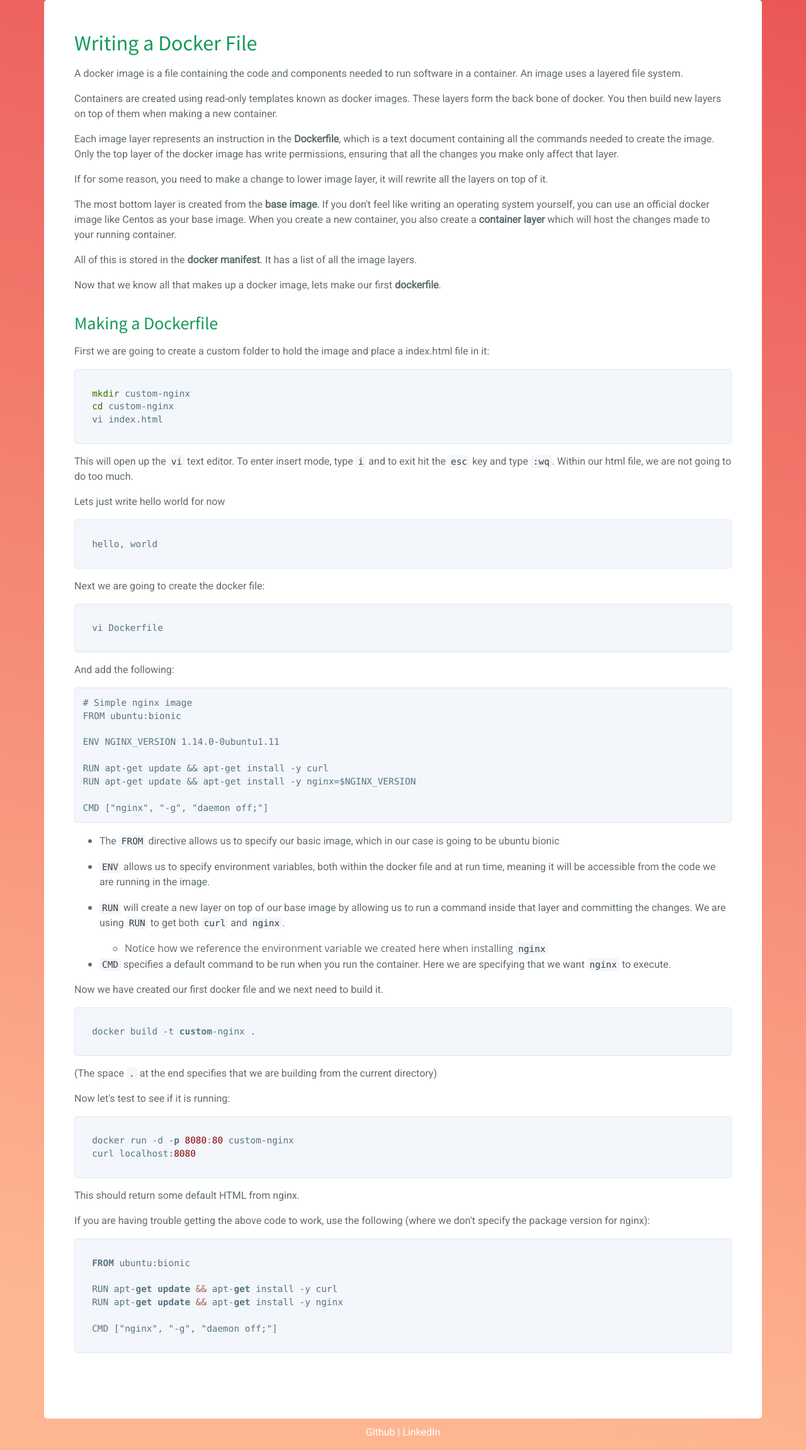
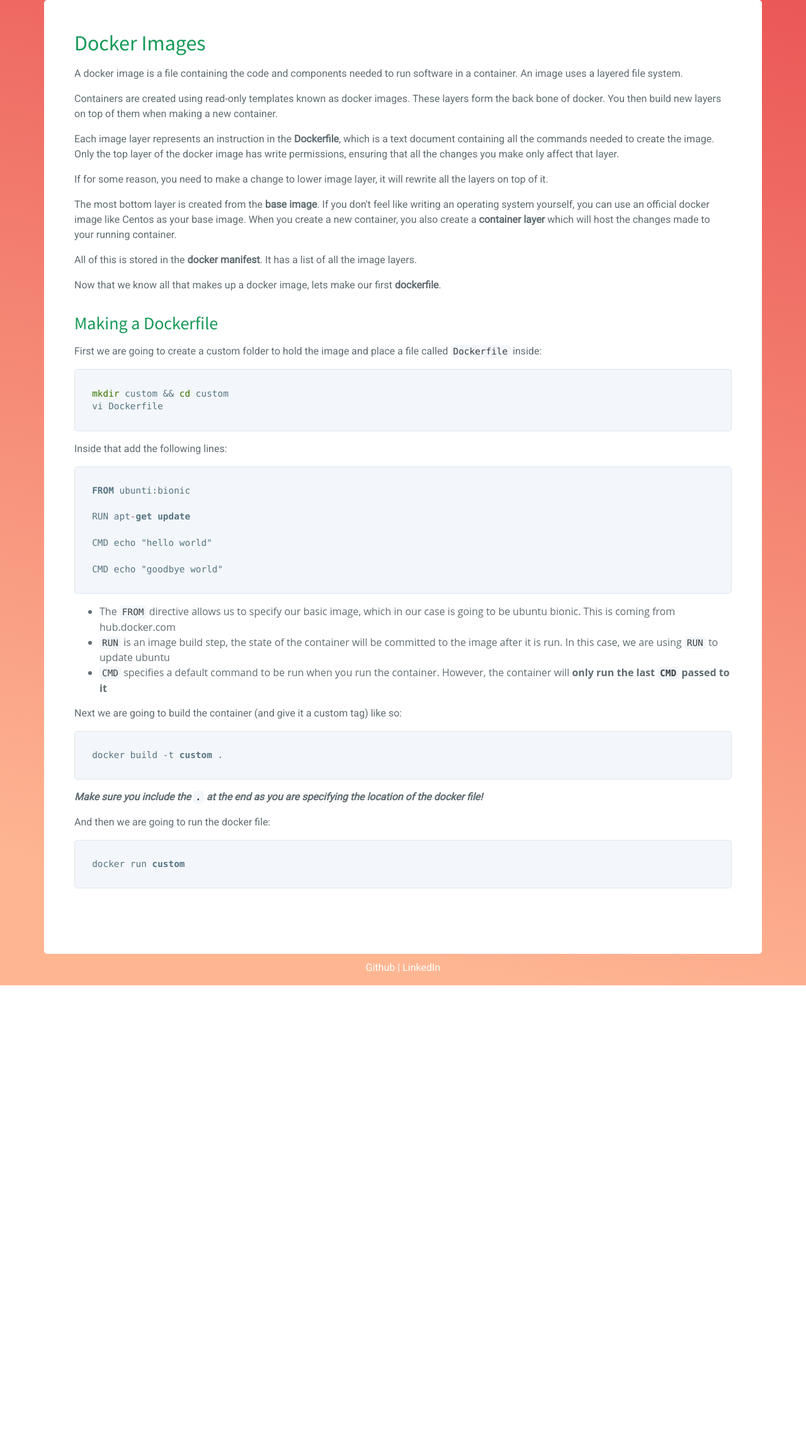
Before and after one commit to corydonbaylor/website, a Flask app: template app/templates/pages/tutorials/docker/write_docker.html in a window 1280 px wide. Shown: the part 56-2359 px from the top of the page at 63% size. After the commit the page ends 1621 px from the top, so only its background shows below. Run offline with Flask 3, Linux system fonts and the light colour scheme; the template is opened without the code that fills it, so the values that code supplies are empty; some libraries are stand-ins or nearby versions.

Commit message:
write docker v1

```diff
--- a/app/templates/pages/tutorials/docker/write_docker.html
+++ b/app/templates/pages/tutorials/docker/write_docker.html
@@ -1,7 +1,7 @@
 {% extends "base.html" %}
 
 {% block content %}
-<h1>Writing a Docker File</h1>
+<h1>Docker Images</h1>
 <p>A docker image is a file containing the code and components needed to run software in a container. An image uses a layered file system. </p>
 <p>Containers are created using read-only templates known as docker images. These layers form the back bone of docker. You then build new layers on top of them when making a new container. </p>
 <p>Each image layer represents an instruction in the <strong>Dockerfile</strong>, which is a text document containing all the commands needed to create the image. Only the top layer of the docker image has write permissions, ensuring that all the changes you make only affect that layer.</p>
@@ -10,60 +10,31 @@
 <p>All of this is stored in the <strong>docker manifest</strong>. It has a list of all the image layers.</p>
 <p>Now that we know all that makes up a docker image, lets make our first <strong>dockerfile</strong>.</p>
 <h2>Making a Dockerfile</h2>
-<p>First we are going to create a custom folder to hold the image and place a index.html file in it:</p>
-<pre><code>mkdir custom-nginx
-cd custom-nginx
-vi index.html
+<p>First we are going to create a custom folder to hold the image and place a file called <code>Dockerfile</code> inside:</p>
+<pre><code>mkdir custom &amp;&amp; cd custom
+vi Dockerfile
 </code></pre>
-<p>This will open up the <code>vi</code> text editor. To enter insert mode, type <code>i</code> and to exit hit the <code>esc</code> key and type <code>:wq</code>. Within our html file, we are not going to do too much. </p>
-<p>Lets just write hello world for now</p>
-<pre><code>hello, world
-</code></pre>
-<p>Next we are going to create the docker file:</p>
-<pre><code>vi Dockerfile
-</code></pre>
-<p>And add the following:</p>
-<pre><code class='language-dockerfile' lang='dockerfile'># Simple nginx image
-FROM ubuntu:bionic
+<p>Inside that add the following lines:</p>
+<pre><code>FROM ubunti:bionic
 
-ENV NGINX_VERSION 1.14.0-0ubuntu1.11
+RUN apt-get update
 
-RUN apt-get update &amp;&amp; apt-get install -y curl
-RUN apt-get update &amp;&amp; apt-get install -y nginx=$NGINX_VERSION
+CMD echo &quot;hello world&quot;
 
-CMD [&quot;nginx&quot;, &quot;-g&quot;, &quot;daemon off;&quot;]
+CMD echo &quot;goodbye world&quot;
 </code></pre>
 <ul>
-<li><p>The <code>FROM</code> directive allows us to specify our basic image, which in our case is going to be ubuntu bionic </p>
-</li>
-<li><p><code>ENV</code> allows us to specify environment variables, both within the docker file and at run time, meaning it will be accessible from the code we are running in the image. </p>
-</li>
-<li><p><code>RUN</code> will create a new layer on top of our base image by allowing us to run a command inside that layer and committing the changes. We are using <code>RUN</code> to get both <code>curl</code> and <code>nginx</code>. </p>
-<ul>
-<li>Notice how we reference the environment variable we created here when installing <code>nginx</code></li>
+<li>The <code>FROM</code> directive allows us to specify our basic image, which in our case is going to be ubuntu bionic. This is coming from hub.docker.com </li>
+<li><code>RUN</code> is an image build step, the state of the container will be committed to the image after it is run. In this case, we are using <code>RUN</code> to update ubuntu</li>
+<li><code>CMD</code> specifies a default command to be run when you run the container. However, the container will <strong>only run the last <code>CMD</code> passed to it</strong></li>
 
 </ul>
-</li>
-<li><p><code>CMD</code> specifies a default command to be run when you run the container. Here we are specifying that we want <code>nginx</code> to execute. </p>
-</li>
-
-</ul>
-<p>Now we have created our first docker file and we next need to build it.</p>
-<pre><code>docker build -t custom-nginx .
+<p>Next we are going to build the container (and give it a custom tag) like so:</p>
+<pre><code>docker build -t custom .
 </code></pre>
-<p>(The space <code>.</code> at the end specifies that we are building from the current directory)</p>
-<p>Now let&#39;s test to see if it is running:</p>
-<pre><code>docker run -d -p 8080:80 custom-nginx
-curl localhost:8080
-</code></pre>
-<p>This should return some default HTML from nginx. </p>
-<p>If you are having trouble getting the above code to work, use the following (where we don&#39;t specify the package version for nginx):</p>
-<pre><code>FROM ubuntu:bionic
-
-RUN apt-get update &amp;&amp; apt-get install -y curl
-RUN apt-get update &amp;&amp; apt-get install -y nginx
-
-CMD [&quot;nginx&quot;, &quot;-g&quot;, &quot;daemon off;&quot;]
+<p><em><strong>Make sure you include the <code>.</code> at the end as you are specifying the location of the docker file!</strong></em></p>
+<p>And then we are going to run the docker file:</p>
+<pre><code>docker run custom
 </code></pre>
 <p>&nbsp;</p>
 
```
Also changed, not shown: app/templates/pages/tutorials/docker/manage_docker.html (+14 -2 lines).
